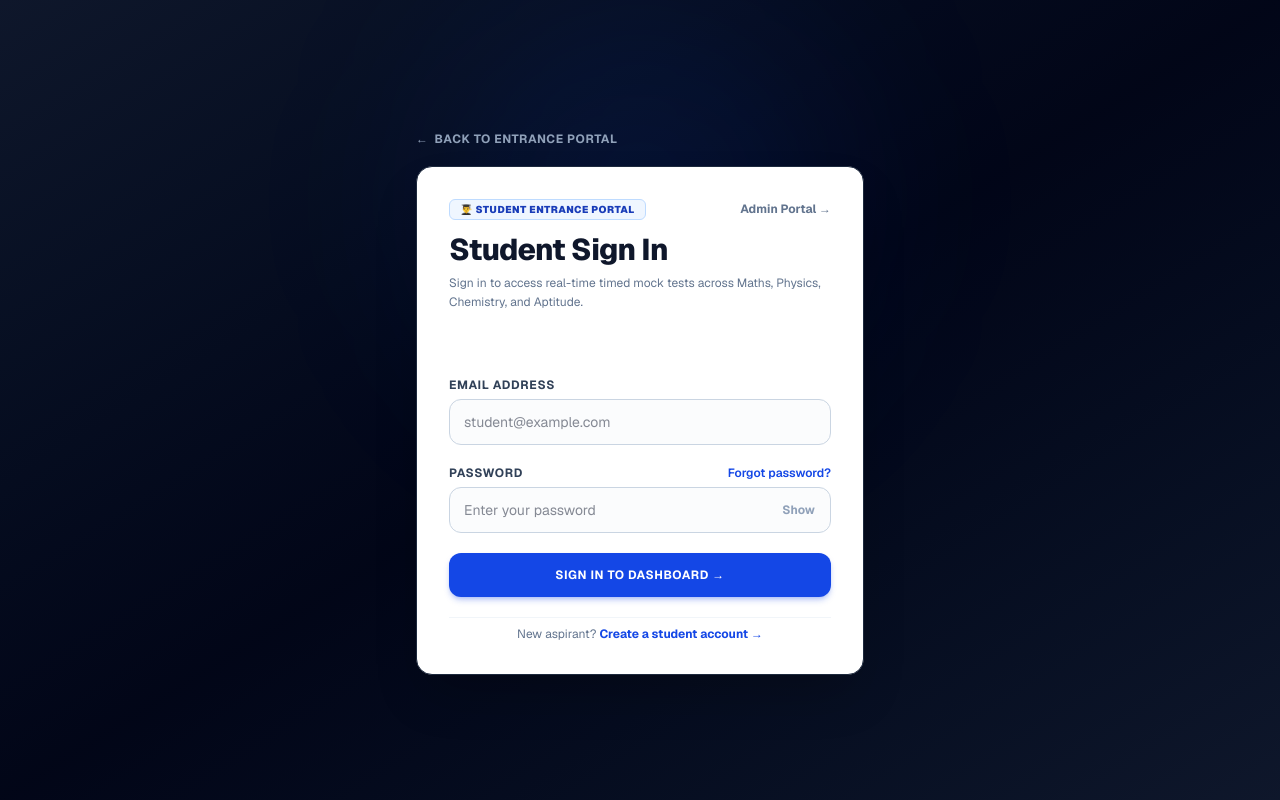
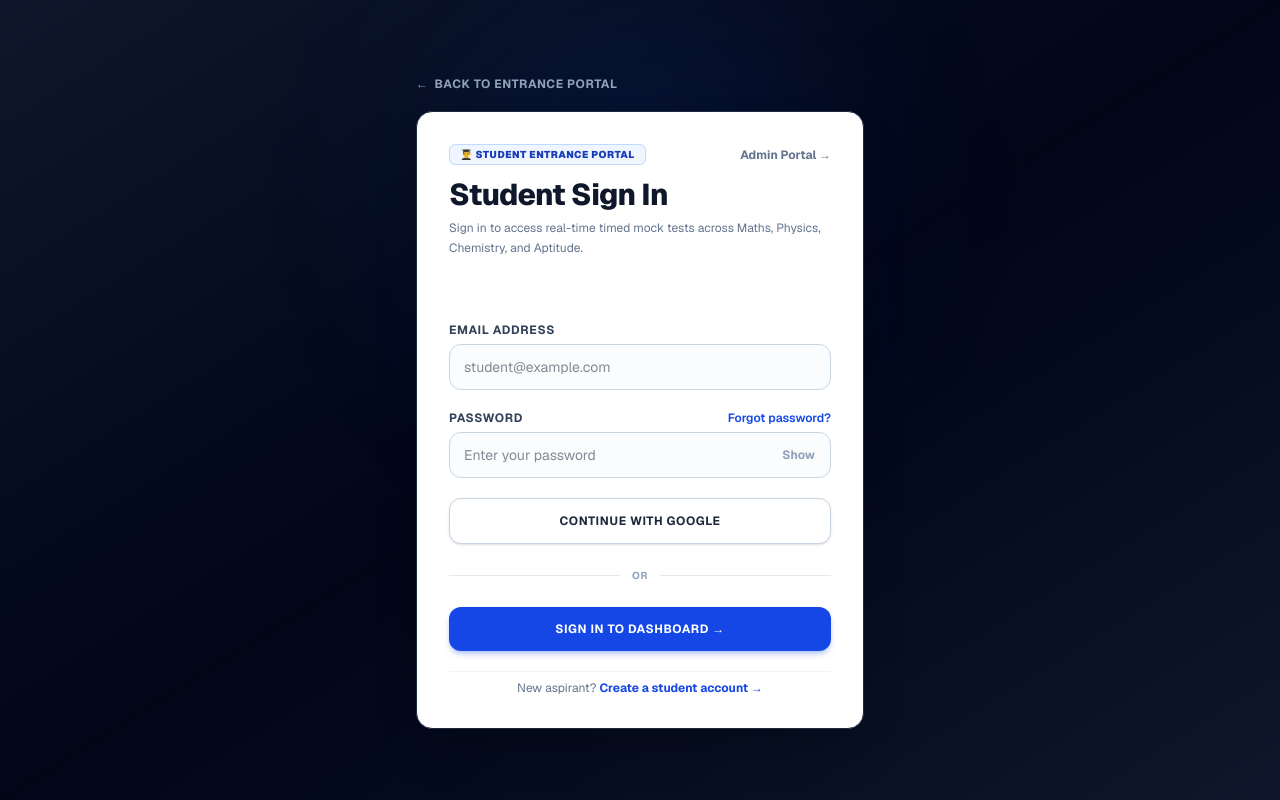
Before and after one commit to yagnamekala2005/iiith-entrance-platform, a Next.js app: page /login in a window 1280 px wide. Built offline with nearby package versions, Linux system fonts and the light colour scheme.

Commit message:
Harden Google sign-in redirect flow

```diff
--- a/src/app/login/page.tsx
+++ b/src/app/login/page.tsx
@@ -15,8 +15,29 @@ function LoginFormContent() {
   const [email, setEmail] = useState("");
   const [password, setPassword] = useState("");
   const [showPassword, setShowPassword] = useState(false);
-  const [message, setMessage] = useState("");
+  const [message, setMessage] = useState(() => searchParams.get("oauth_error") || "");
   const [loading, setLoading] = useState(false);
+
+  async function handleGoogleSignIn() {
+    setLoading(true);
+    setMessage("");
+
+    const supabase = createClient();
+    const next = role === "admin" ? (nextUrl || "/admin") : (nextUrl || "/dashboard");
+    const redirectTo = `${window.location.origin}/auth/callback?next=${encodeURIComponent(next)}`;
+
+    const { error } = await supabase.auth.signInWithOAuth({
+      provider: "google",
+      options: {
+        redirectTo,
+      },
+    });
+
+    if (error) {
+      setLoading(false);
+      setMessage(error.message);
+    }
+  }
 
   async function handleSubmit(event: FormEvent<HTMLFormElement>) {
     event.preventDefault();
@@ -200,6 +221,22 @@ function LoginFormContent() {
               </div>
             </div>
 
+            {/* Google Sign In */}
+            <button
+              type="button"
+              disabled={loading}
+              onClick={handleGoogleSignIn}
+              className="w-full rounded-xl border border-slate-300 bg-white py-3.5 text-xs font-bold uppercase tracking-wider text-slate-800 shadow-sm hover:bg-slate-50 active:scale-95 disabled:opacity-50 transition-all"
+            >
+              {loading ? "Connecting to Google..." : "Continue with Google"}
+            </button>
+
+            <div className="relative flex items-center py-1">
+              <div className="flex-1 border-t border-slate-200" />
+              <span className="px-3 text-[10px] font-bold uppercase tracking-wider text-slate-400">or</span>
+              <div className="flex-1 border-t border-slate-200" />
+            </div>
+
             {/* Submit Button */}
             <button
               type="submit"
```
